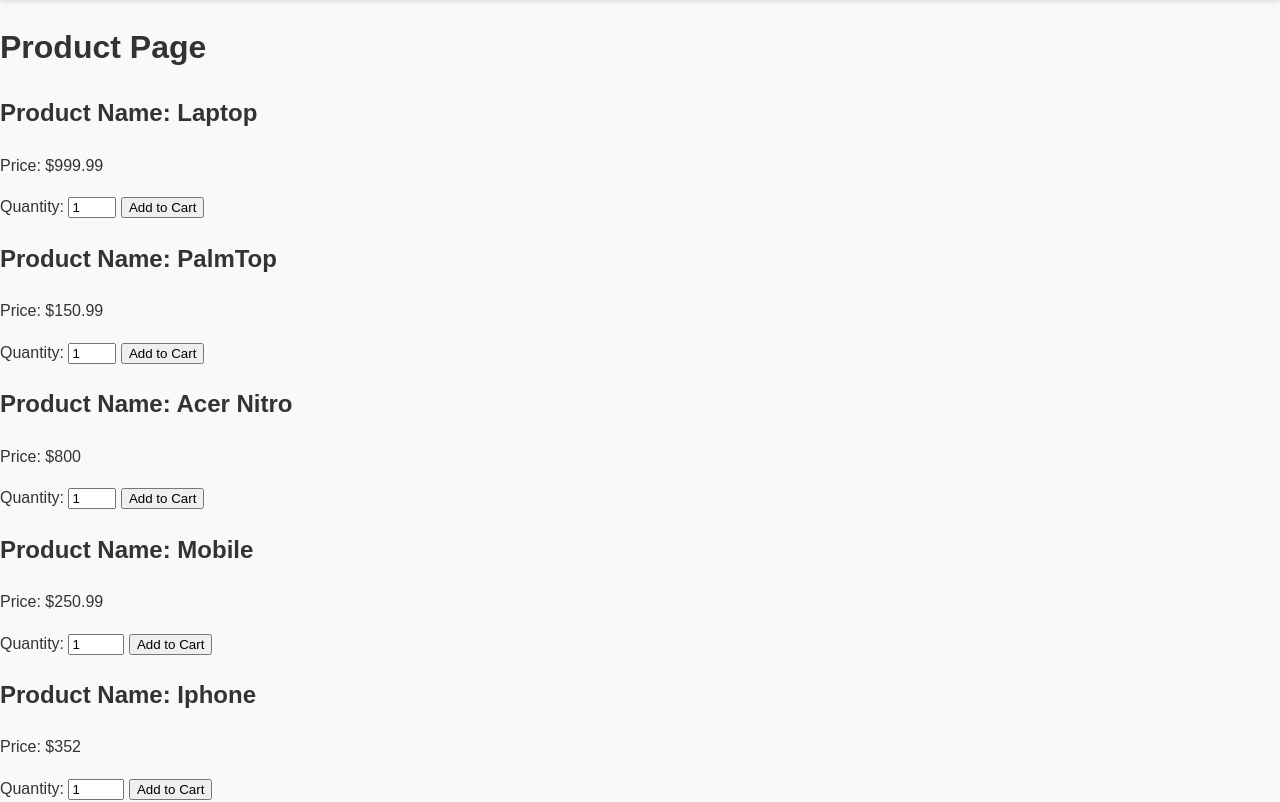
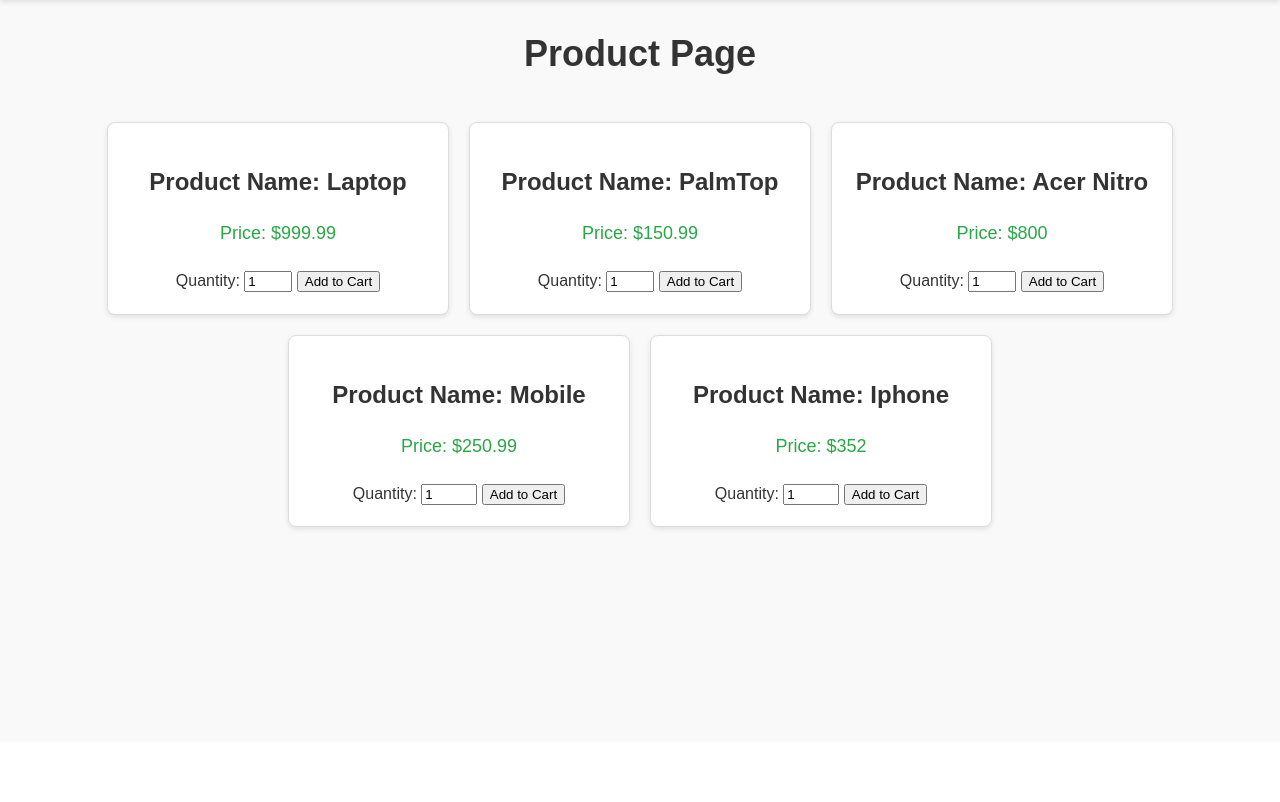
Before and after one commit to 10Sameer/BakeryProjectPractise, a PHP site: page /product.php in a window 1280 px wide. Shown: the part 58-860 px from the top of the page. After the commit the page ends 589 px from the top, so only its background shows below. Run offline with PHP 8.4, Linux system fonts and the light colour scheme.

Commit message:
Adding Css on Product Page

```diff
--- a/styling.css
+++ b/styling.css
@@ -50,3 +50,52 @@ header {
 .nav-links a:hover {
     color: #28a745;
 }
+
+main {
+    max-width: 1200px;
+    margin: 20px auto;
+    padding: 0 20px;
+}
+
+h1 {
+    text-align: center;
+    font-size: 36px;
+    margin-bottom: 40px;
+    color: #333;
+}
+
+/* Product Card Styles */
+.product {
+    display: flex;
+    flex-wrap: wrap;
+    gap: 20px;
+    justify-content: center;
+}
+
+.product > div {
+    background-color: #fff;
+    border: 1px solid #ddd;
+    border-radius: 8px;
+    box-shadow: 0 2px 5px rgba(0, 0, 0, 0.1);
+    padding: 20px;
+    width: 300px;
+    text-align: center;
+    transition: transform 0.3s ease, box-shadow 0.3s ease;
+}
+
+.product > div:hover {
+    transform: translateY(-5px);
+    box-shadow: 0 4px 10px rgba(0, 0, 0, 0.2);
+}
+
+.product h2 {
+    font-size: 24px;
+    margin-bottom: 10px;
+    color: #333;
+}
+
+.product p {
+    font-size: 18px;
+    color: #28a745;
+    margin-bottom: 20px;
+}
```
